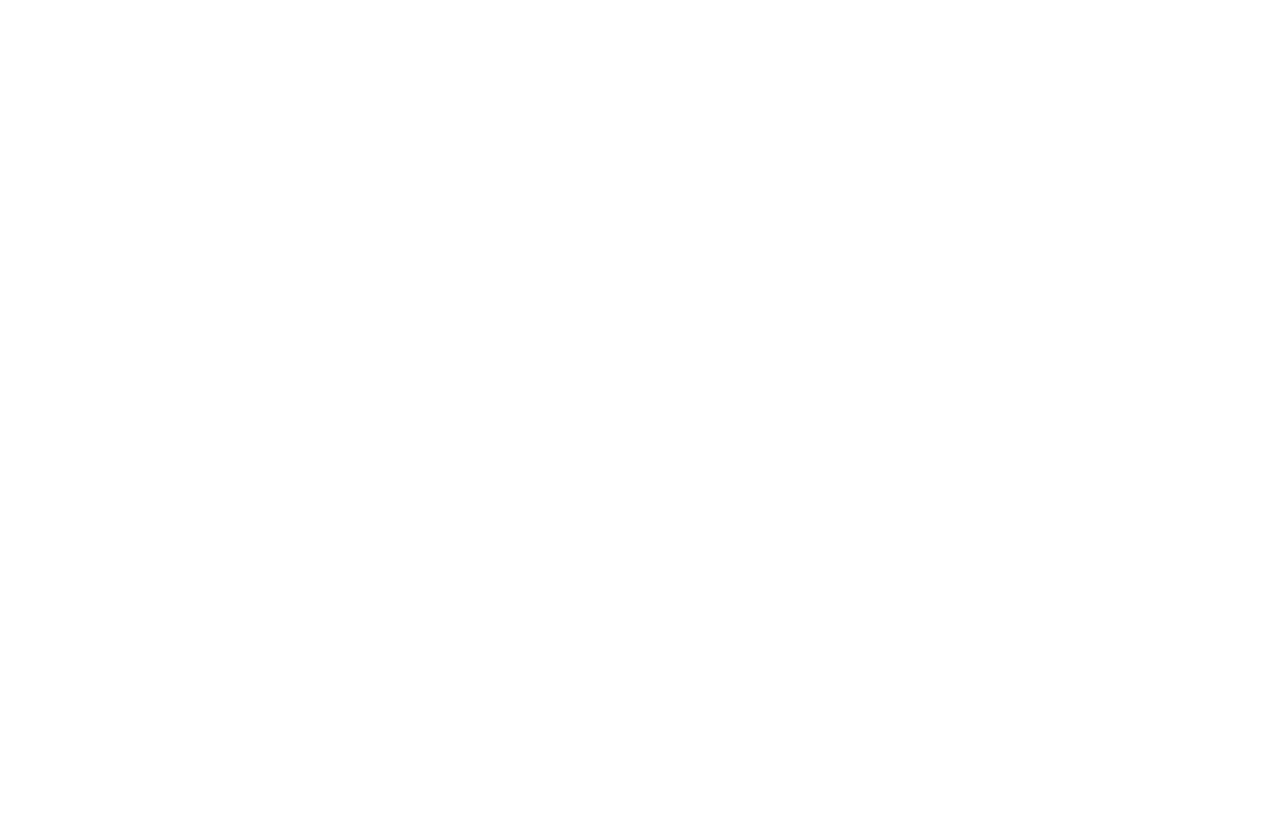
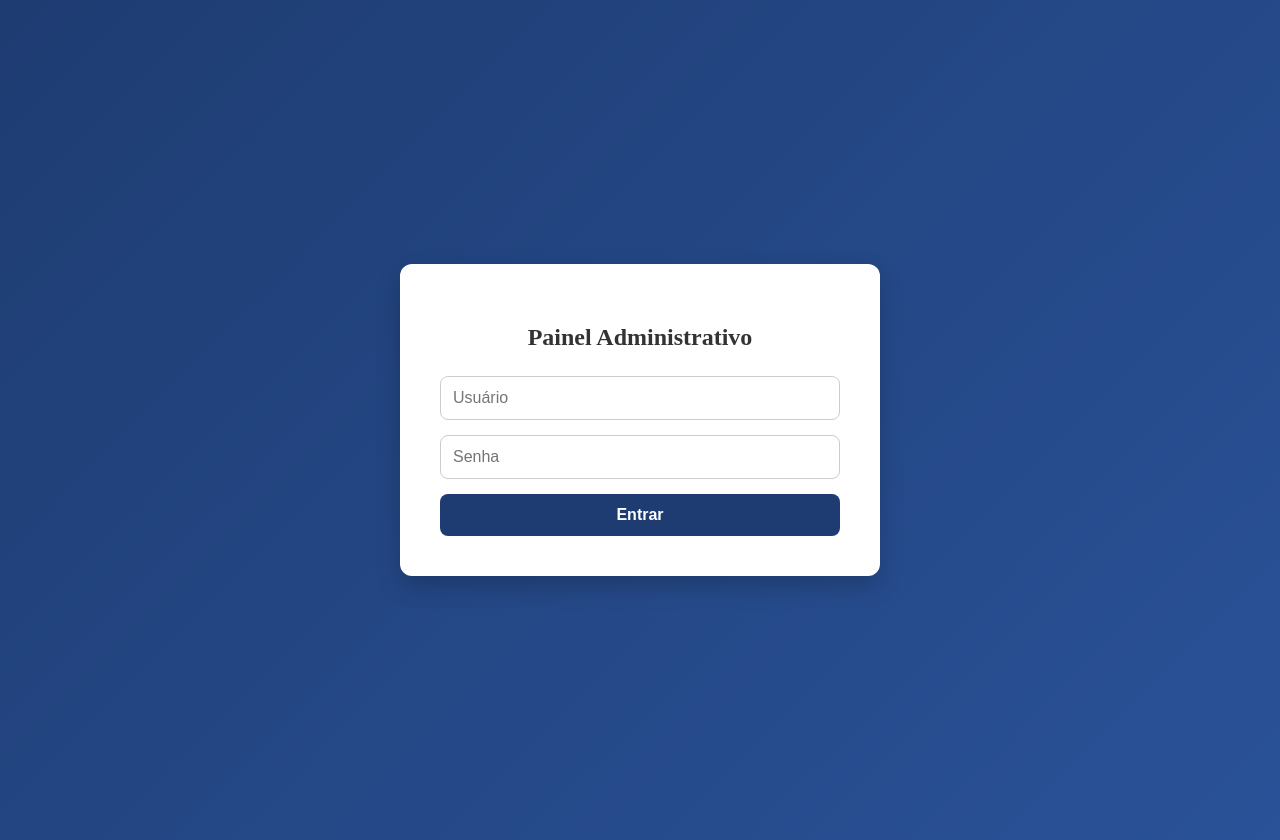
Before and after one commit to diegoserraa/ApoioUbaFront, a React (Vite) app: page /login in a window 1280 px wide. Before the commit this address had no page. Before the commit the page ends 800 px from the top, so only its background shows below. Built offline with nearby package versions, Linux system fonts and the light colour scheme.

Commit message:
criação login

```diff
--- a/src/App.jsx
+++ b/src/App.jsx
@@ -2,13 +2,24 @@ import React from "react";
 import { BrowserRouter as Router, Routes, Route } from "react-router-dom";
 import Home from "./pages/Home";
 import CadastroPonto from "./pages/CadastroPonto";
+import Login from "./pages/Login";
+import PrivateRoute from "./components/PrivateRoute";
 
 function App() {
   return (
     <Router>
       <Routes>
         <Route path="/" element={<Home />} />
-        <Route path="/cadastroponto" element={<CadastroPonto />} />
+        <Route path="/login" element={<Login />} />
+
+        <Route
+          path="/cadastroponto"
+          element={
+            <PrivateRoute>
+              <CadastroPonto />
+            </PrivateRoute>
+          }
+        />
       </Routes>
     </Router>
   );
--- /dev/null
+++ b/src/components/PrivateRoute.jsx
@@ -0,0 +1,13 @@
+import { Navigate } from "react-router-dom";
+
+function PrivateRoute({ children }) {
+  const token = localStorage.getItem("token");
+
+  if (!token) {
+    return <Navigate to="/login" />;
+  }
+
+  return children;
+}
+
+export default PrivateRoute;
--- a/src/pages/CadastroPonto.jsx
+++ b/src/pages/CadastroPonto.jsx
@@ -95,6 +95,17 @@ CadastroPonto() {
     return;
   }
 
+  const token = localStorage.getItem("token");
+
+  if (!token) {
+    setSnackbar({
+      open: true,
+      message: "Sessão expirada. Faça login novamente.",
+      severity: "error",
+    });
+    return;
+  }
+
   const dataToSend = {
     ...form,
     cidade: "Ubá",
@@ -107,10 +118,23 @@ CadastroPonto() {
       `${import.meta.env.VITE_API_URL}/pontos`,
       {
         method: "POST",
-          headers: { "Content-Type": "application/json" },
+        headers: {
+          "Content-Type": "application/json",
+          Authorization: "Bearer " + token, // 🔐 AQUI ESTÁ A DIFERENÇA
+        },
         body: JSON.stringify(dataToSend),
       }
     );
+
+    if (res.status === 401 || res.status === 403) {
+      localStorage.removeItem("token");
+      setSnackbar({
+        open: true,
+        message: "Sessão inválida. Faça login novamente.",
+        severity: "error",
+      });
+      return;
+    }
 
     if (!res.ok) throw new Error();
 
@@ -123,7 +147,7 @@ CadastroPonto() {
     setForm({
       nome: "",
       endereco: "",
-        tipo:"",
+      tipo: "",
       numero: "",
       bairro: "",
       cep: "",
@@ -132,6 +156,7 @@ CadastroPonto() {
     });
 
     setHorarios({ inicio: "", fim: "" });
+
   } catch {
     setSnackbar({
       open: true,
--- /dev/null
+++ b/src/pages/Login.jsx
@@ -0,0 +1,129 @@
+import { useState } from "react";
+import { useNavigate } from "react-router-dom";
+
+function Login() {
+  const [user, setUser] = useState("");
+  const [password, setPassword] = useState("");
+  const [error, setError] = useState("");
+  const [loading, setLoading] = useState(false);
+
+  const navigate = useNavigate();
+
+  async function handleLogin(e) {
+    e.preventDefault();
+    setError("");
+    setLoading(true);
+
+    try {
+      const response = await fetch("http://localhost:3000/pontos/login", {
+        method: "POST",
+        headers: {
+          "Content-Type": "application/json",
+        },
+        body: JSON.stringify({ user, password }),
+      });
+
+      const data = await response.json();
+
+      if (!response.ok) {
+        throw new Error(data.error || "Erro ao fazer login");
+      }
+
+      localStorage.setItem("token", data.token);
+      navigate("/cadastroponto");
+
+    } catch (err) {
+      setError(err.message);
+    } finally {
+      setLoading(false);
+    }
+  }
+
+  return (
+    <div style={styles.container}>
+      <div style={styles.card}>
+        <h2 style={styles.title}>Painel Administrativo</h2>
+
+        <form onSubmit={handleLogin} style={styles.form}>
+          <input
+            type="text"
+            placeholder="Usuário"
+            value={user}
+            onChange={(e) => setUser(e.target.value)}
+            style={styles.input}
+            required
+          />
+
+          <input
+            type="password"
+            placeholder="Senha"
+            value={password}
+            onChange={(e) => setPassword(e.target.value)}
+            style={styles.input}
+            required
+          />
+
+          {error && <div style={styles.error}>{error}</div>}
+
+          <button type="submit" style={styles.button} disabled={loading}>
+            {loading ? "Entrando..." : "Entrar"}
+          </button>
+        </form>
+      </div>
+    </div>
+  );
+}
+
+const styles = {
+  container: {
+    minHeight: "100vh",
+    display: "flex",
+    justifyContent: "center",
+    alignItems: "center",
+    background: "linear-gradient(135deg, #1e3c72, #2a5298)",
+    padding: "20px",
+  },
+  card: {
+    background: "#ffffff",
+    padding: "40px",
+    borderRadius: "12px",
+    width: "100%",
+    maxWidth: "400px",
+    boxShadow: "0 10px 25px rgba(0,0,0,0.2)",
+  },
+  title: {
+    textAlign: "center",
+    marginBottom: "25px",
+    color: "#333",
+  },
+  form: {
+    display: "flex",
+    flexDirection: "column",
+    gap: "15px",
+  },
+  input: {
+    padding: "12px",
+    borderRadius: "8px",
+    border: "1px solid #ccc",
+    fontSize: "16px",
+    outline: "none",
+  },
+  button: {
+    padding: "12px",
+    borderRadius: "8px",
+    border: "none",
+    backgroundColor: "#1e3c72",
+    color: "#fff",
+    fontSize: "16px",
+    fontWeight: "bold",
+    cursor: "pointer",
+    transition: "0.3s",
+  },
+  error: {
+    color: "red",
+    fontSize: "14px",
+    textAlign: "center",
+  },
+};
+
+export default Login;
```
Also changed, not shown: 1 other file (tests, documents, lock files or other folders). Lines whose indentation alone changed are shown as unchanged.
